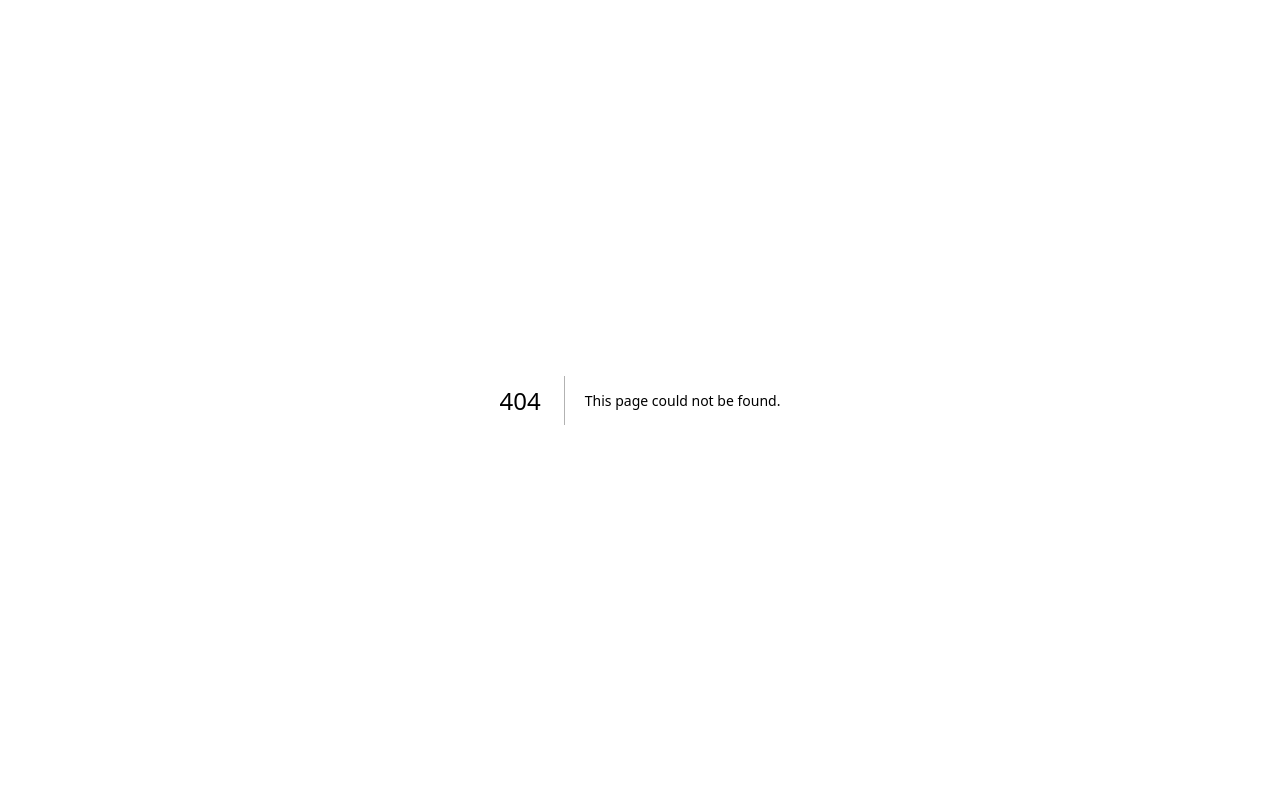
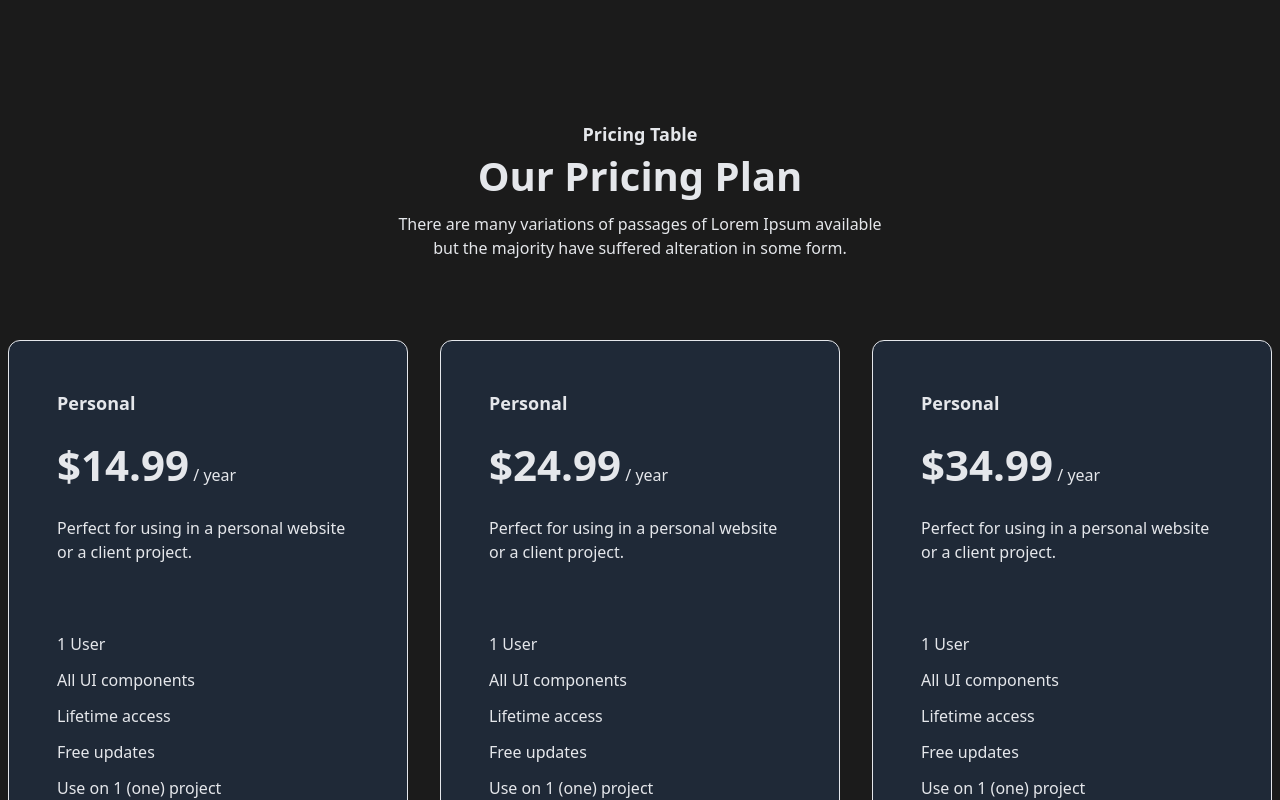
Before and after one commit to ryanfleming99/MMH, a Next.js app: page /pricing in a window 1280 px wide. Before the commit this address had no page. Shown: the top 800 px of the page. Built offline with nearby package versions, Linux system fonts and the light colour scheme; no server answers.

Commit message:
pricing page

```diff
--- /dev/null
+++ b/components/PricingCard.jsx
@@ -0,0 +1,37 @@
+import { type } from "os"
+import React from 'react'
+
+const PricingCard = ({ name, price, url, features }) => {
+
+    return (
+        <div className="w-full px-4 md:w-1/2 lg:w-1/3 ">
+            <div
+                className="border-primary bg-gray-800 shadow-pricing relative z-10 mb-10 overflow-hidden rounded-xl border border-opacity-20 py-10 px-8 sm:p-12 lg:py-10 lg:px-6 xl:p-12">
+                <span className="text-primary mb-4 block text-lg font-semibold">
+                    Personal
+                </span>
+                <h2 className="text-dark mb-5 text-[42px] font-bold">
+                    ${price}
+                    <span className="text-body-color text-base font-medium"> / year </span>
+                </h2>
+                <p
+                    className="text-body-color mb-8 border- border-[#F2F2F2] pb-8 text-base">
+                    Perfect for using in a personal website or a client project.
+                </p>
+                <div className="mb-7">
+                    {features.map(feature => <p key={Math.random(10000)} className="text-body-color mb-1 text-base leading-loose"> {feature}</p>
+                    )}
+
+                </div>
+                <a
+                    href={url}
+                    className="text-primary hover:bg-primary hover:border-primary block w-full rounded-md border border-[#D4DEFF] bg-transparent p-4 text-center text-base font-semibold transition hover:text-white">
+                    Choose {name}
+                </a>
+
+            </div>
+        </div >
+    )
+}
+
+export default PricingCard
--- /dev/null
+++ b/pages/pricing.js
@@ -0,0 +1,70 @@
+import { useEffect, useState } from "react"
+import PricingCard from "../components/PricingCard"
+import { doc, getDoc, getDocs, collection, where, query, ref } from "firebase/firestore"
+import { firestore } from "../lib/firebase/firebase.js"
+
+
+const pricing = () => {
+
+    const pricingTiers = [
+        {
+            name: "Bronze", price: 14.99, url: "",
+            features: ["1 User", "All UI components", "Lifetime access", "Free updates", "Use on 1 (one) project", "3 Months support"]
+        },
+        {
+            name: "Silver", price: 24.99, url: "",
+            features: ["1 User", "All UI components", "Lifetime access", "Free updates", "Use on 1 (one) project", "3 Months support"]
+        },
+        {
+            name: "Gold", price: 34.99, url: "",
+            features: ["1 User", "All UI components", "Lifetime access", "Free updates", "Use on 1 (one) project", "3 Months support"]
+        }
+    ]
+
+    const [products, setProducts] = useState([])
+
+
+
+    const getProducts = async () => {
+        console.log("hello")
+
+
+
+    }
+    useEffect(() => {
+        getProducts()
+    }, [])
+    return (
+        <div className="px-2 bg-mainbg text-gray-200">
+            <section
+                className="relative z-20 overflow-hidden bg-mainbg pt-20 pb-12 lg:pt-[120px] lg:pb-[90px]">
+                <div className="container mx-auto">
+                    <div className="-mx-4 flex flex-wrap">
+                        <div className="w-full px-4">
+                            <div className="mx-auto mb-[60px] max-w-[510px] text-center lg:mb-20">
+                                <span className="text-primary mb-2 block text-lg  font-semibold">
+                                    Pricing Table
+                                </span>
+                                <h2
+                                    className="text-dark mb-4 text-3xl font-bold sm:text-4xl  md:text-[40px]">
+                                    Our Pricing Plan
+                                </h2>
+                                <p className="text-body-color text-base">
+                                    There are many variations of passages of Lorem Ipsum available but
+                                    the majority have suffered alteration in some form.
+                                </p>
+                            </div>
+                        </div>
+                    </div>
+                    <div className="-mx-4 flex flex-wrap justify-center">
+                        {pricingTiers.map(tier => {
+                            return (<PricingCard key={tier.name} name={tier.name} price={tier.price} url={tier.url} features={tier.features} />)
+                        })}
+                    </div>
+                </div>
+            </section>
+        </div>
+    )
+}
+
+export default pricing
```
